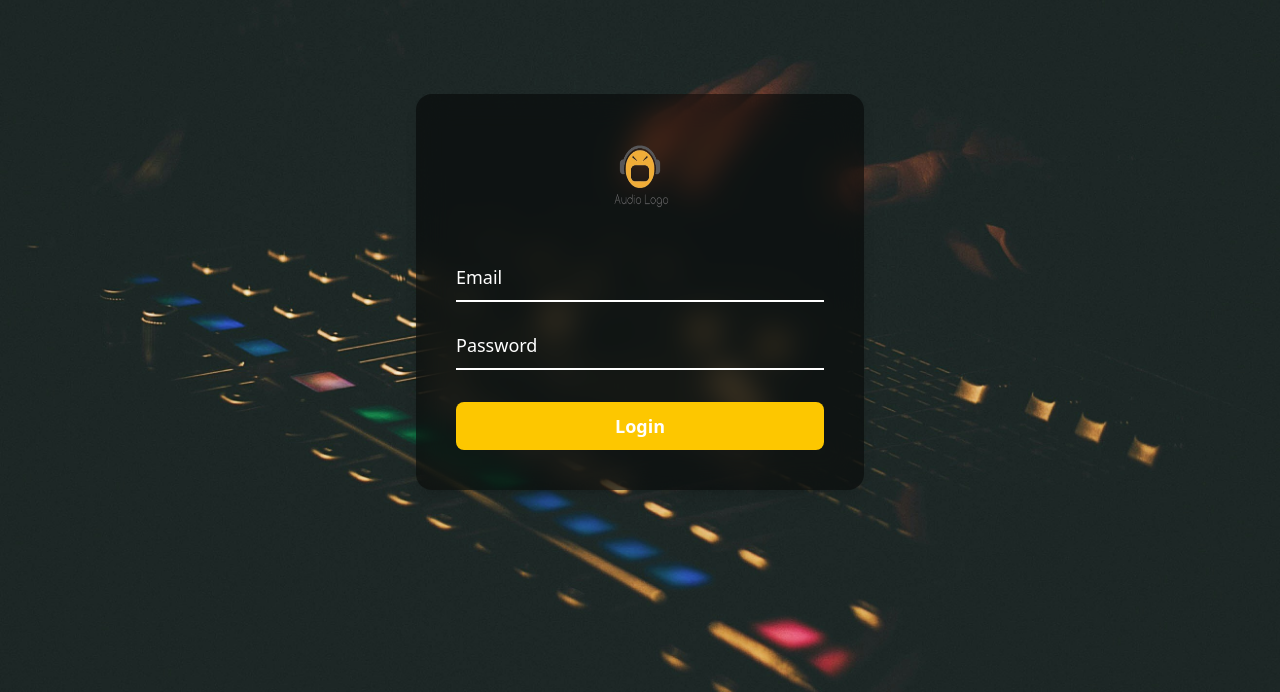
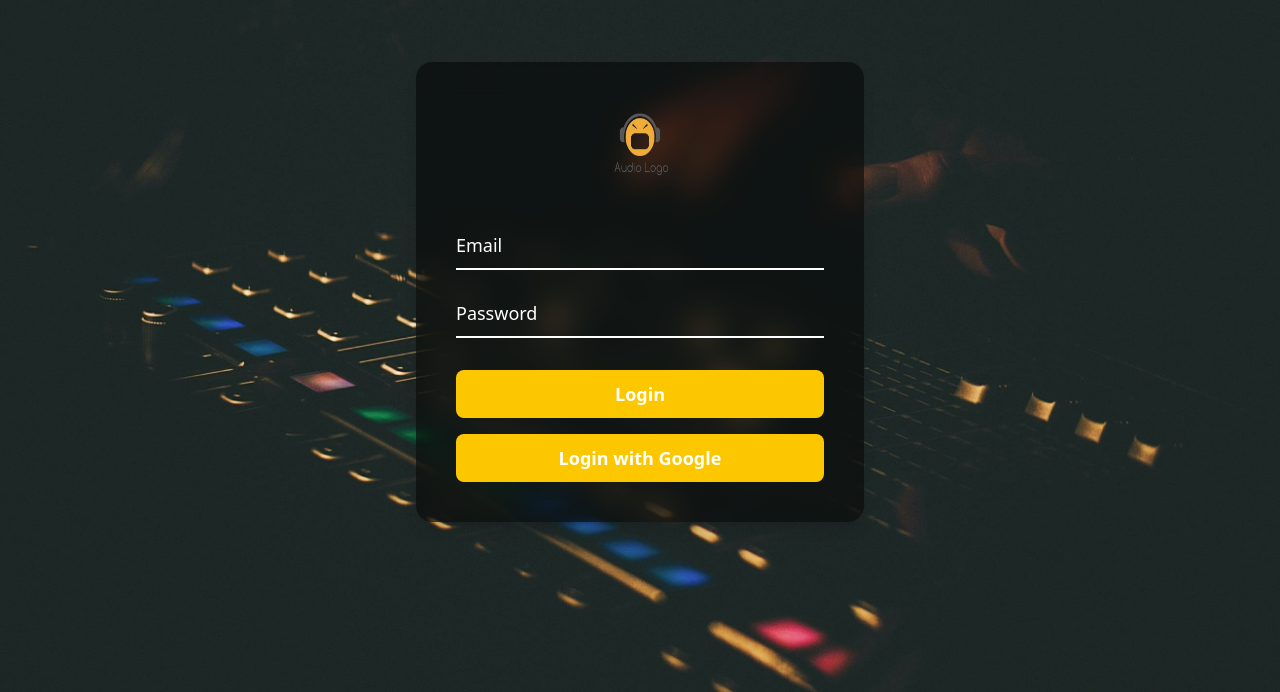
Before and after one commit to Doublezero-00/kv-audio-frontend, a React (Vite) app: page /login in a window 1280 px wide. Shown: the part 108-800 px from the top of the page. Built offline with nearby package versions, Linux system fonts and the light colour scheme.

Commit message:
Implemented verify email with otp✅

```diff
--- a/package.json
+++ b/package.json
@@ -10,6 +10,7 @@
     "preview": "vite preview"
   },
   "dependencies": {
+    "@react-oauth/google": "^0.12.2",
     "@supabase/supabase-js": "^2.49.4",
     "@tailwindcss/vite": "^4.0.13",
     "axios": "^1.8.4",
--- a/src/App.jsx
+++ b/src/App.jsx
@@ -6,18 +6,23 @@ import Homepage from "./pages/home/HomePage";
 import LoginPage from "./pages/login/Login";
 import { Toaster } from "react-hot-toast";
 import RegisterPage from "./pages/login/register/register";
+import { GoogleOAuthProvider } from "@react-oauth/google";
+import VerifyEmail from "./pages/verifyEmail/verifyEmail";
 
 function App() {
   return (
+    <GoogleOAuthProvider clientId={import.meta.env.VITE_GOOGLE_CLIENT_ID}>
       <BrowserRouter>
         <Toaster position="top-right" />
-      <Routes path="/*">
+        <Routes>
           <Route path="/*" element={<Homepage />} />
           <Route path="/admin/*" element={<AdminPage />} />
           <Route path="/login" element={<LoginPage />} />
+          <Route path="/verify-email" element={<VerifyEmail />} />
           <Route path="/register" element={<RegisterPage />} />
         </Routes>
       </BrowserRouter>
+    </GoogleOAuthProvider>
   );
 }
 
--- a/src/pages/login/Login.jsx
+++ b/src/pages/login/Login.jsx
@@ -2,11 +2,36 @@ import { useState } from "react";
 import axios from "axios";
 import toast from "react-hot-toast";
 import { useNavigate } from "react-router-dom";
+import { use } from "react";
+import { useGoogleLogin } from "@react-oauth/google";
 
 export default function LoginPage() {
   const [email, setEmail] = useState("");
   const [password, setPassword] = useState("");
   const navigate = useNavigate();
+  const googleLogin = useGoogleLogin({
+    onSuccess: (res) => {
+      console.log(res);
+      axios
+        .post(`${import.meta.env.VITE_BACKEND_URL}/api/users/google`, {
+          accessToken: res.access_token,
+        })
+        .then((res) => {
+          console.log(res);
+          toast.success("Login Success");
+          const user = res.data.user;
+          localStorage.setItem("token", res.data.token);
+          if (user.role === "admin") {
+            navigate("/admin/");
+          } else {
+            navigate("/");
+          }
+        })
+        .catch((err) => {
+          console.log(err);
+        });
+    },
+  });
 
   function handleOnSubmit(e) {
     e.preventDefault();
@@ -23,6 +48,11 @@ export default function LoginPage() {
         const user = res.data?.user;
 
         localStorage.setItem("token", res.data.token);
+
+        if (user.emailVerified === false) {
+          navigate("/verify-email");
+          return;
+        }
 
         if (user && user.role === "admin") {
           navigate("/admin/");
@@ -69,6 +99,13 @@ export default function LoginPage() {
           >
             Login
           </button>
+          <button
+            type="submit"
+            onClick={googleLogin}
+            className="w-full h-12 mt-4 bg-yellow-400 hover:bg-yellow-500 text-white rounded-lg font-semibold text-base sm:text-lg transition"
+          >
+            Login with Google
+          </button>
         </form>
       </div>
     </div>
```
Also changed, not shown: supabase.txt, 2 other files (tests, documents, lock files or other folders). Lines whose indentation alone changed are shown as unchanged.
